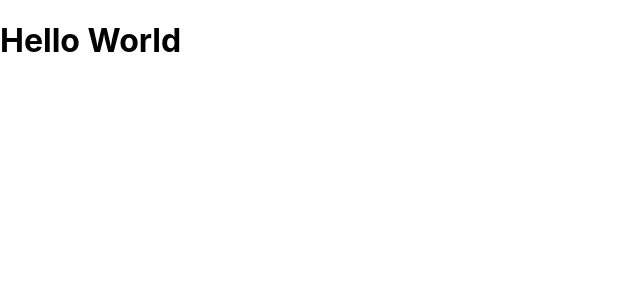
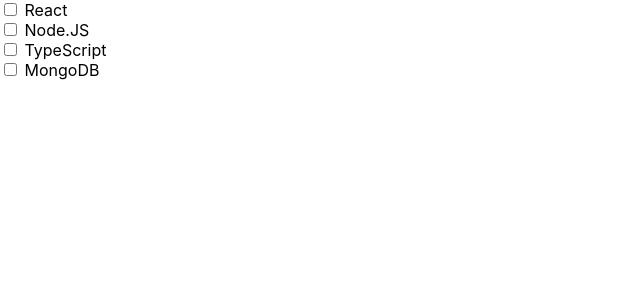
Before and after one commit to cragoki/React-Checklist, a React (Create React App) app: page / in a window 1280 px wide. Shown: the top 300 px of the page, without its empty margins (0-640 px from the left). Built offline with nearby package versions, Linux system fonts and the light colour scheme.

Commit message:
Removing old App.js File
Removing old App.js File and adding basic HTML Checklist to the new App.js file

```diff
--- a/src/components/App.js
+++ b/src/components/App.js
@@ -1,7 +1,26 @@
 import React from 'react'
 
 function App(){
-    return (<h1>Hello World</h1>);
+    return (
+        <div className="container">
+            <div className="checkboxContainer">
+                <input type="checkbox" id="react" name="react" value="React" />
+                <label for="react"> React</label>
+            </div>
+            <div className="checkboxContainer">
+                <input type="checkbox" id="node" name="node" value="Node JS" />
+                <label for="node"> Node.JS</label>
+           </div>
+           <div className="checkboxContainer">
+                <input type="checkbox" id="typeScript" name="typeScript" value="TypeScript" />
+                <label for="typeScript"> TypeScript</label>
+            </div>
+            <div className="checkboxContainer">
+                <input type="checkbox" id="mongoDB" name="mongoDB" value="MongoDB" />
+                <label for="mongoDB"> MongoDB</label>
+            </div>
+        </div>
+    );
 }
 
 export default App;
```
Also changed, not shown: src/App.js (deleted, +0 -25 lines).
